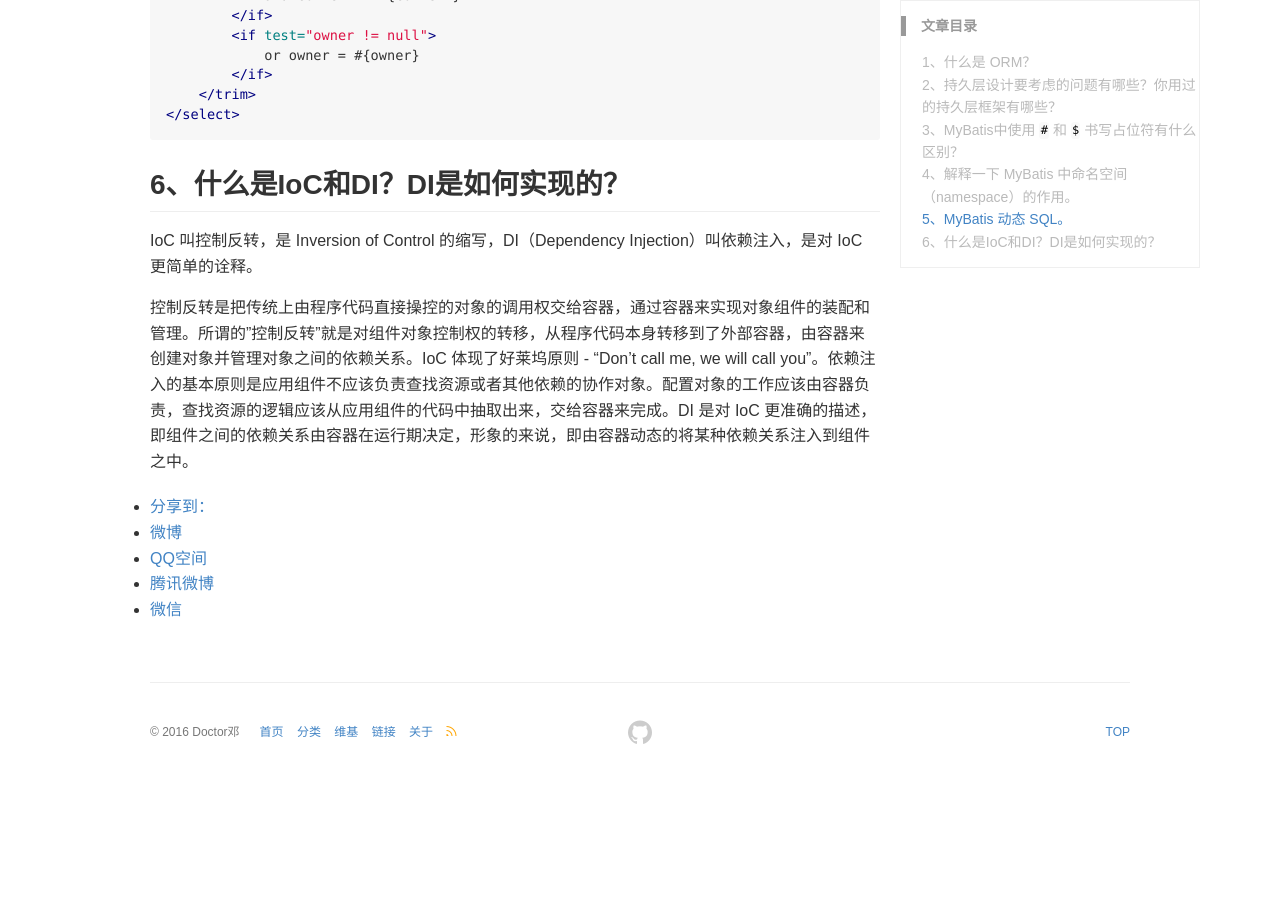
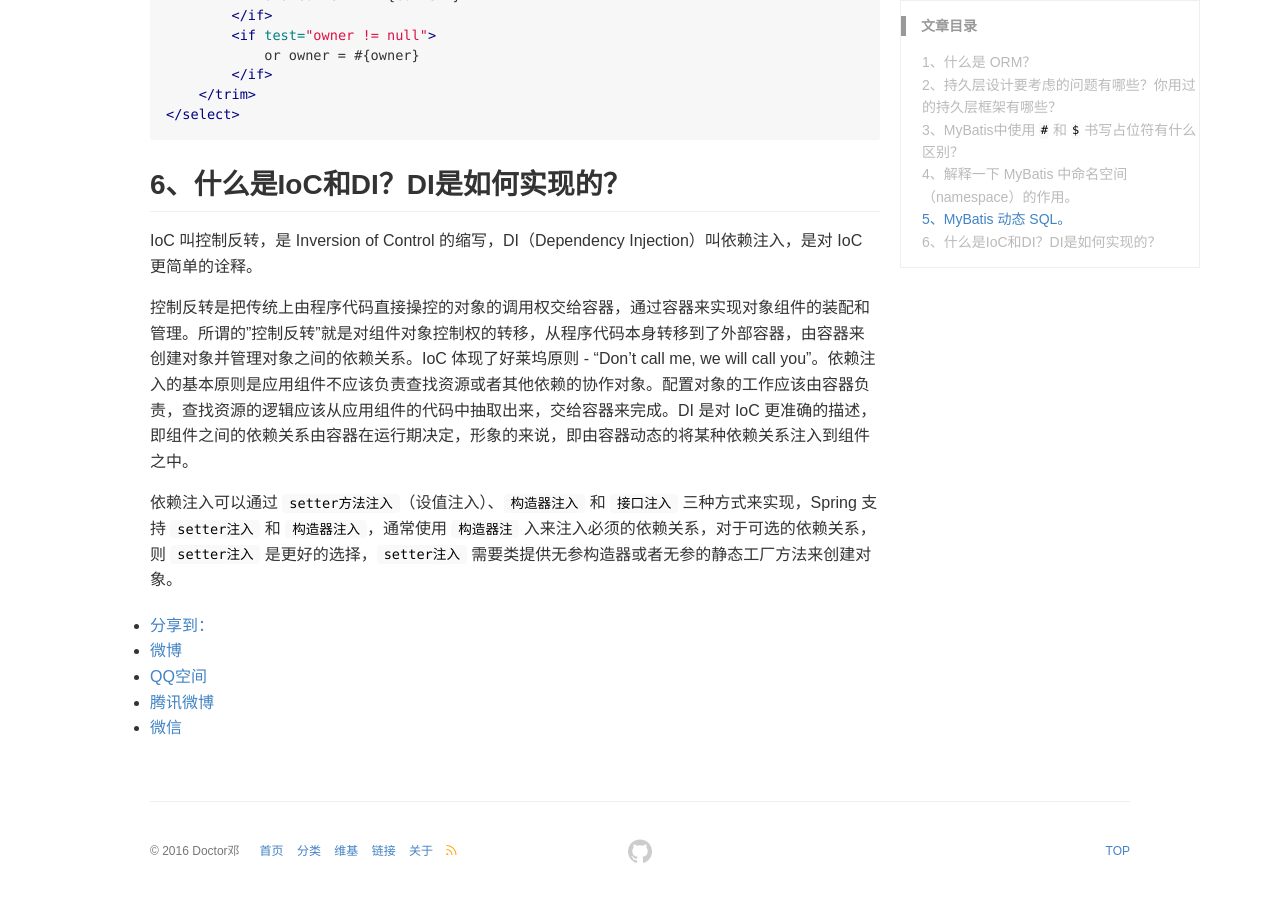
Before and after one commit to DoctorDeng/DoctorDeng.github.io, a Jekyll site: the page built from _posts/2016-09-18-java-SSM.md, in a window 1280 px wide and 900 px high, scrolled down 3060 px. Built offline with Jekyll 4.4.1, drawn with Linux system fonts in a browser that asks for light colours; comment, search, counter and statistics services are not loaded; before the commit the page ends 3841 px from its top, so only the background shows below that.

Commit message:
modify file

```diff
--- a/_posts/2016-09-18-java-SSM.md
+++ b/_posts/2016-09-18-java-SSM.md
@@ -128,3 +128,5 @@ MyBatis中用于实现动态SQL的元素主要有：
 IoC 叫控制反转，是 Inversion of Control 的缩写，DI（Dependency Injection）叫依赖注入，是对 IoC 更简单的诠释。
 
 控制反转是把传统上由程序代码直接操控的对象的调用权交给容器，通过容器来实现对象组件的装配和管理。所谓的"控制反转"就是对组件对象控制权的转移，从程序代码本身转移到了外部容器，由容器来创建对象并管理对象之间的依赖关系。IoC 体现了好莱坞原则 - "Don’t call me, we will call you"。依赖注入的基本原则是应用组件不应该负责查找资源或者其他依赖的协作对象。配置对象的工作应该由容器负责，查找资源的逻辑应该从应用组件的代码中抽取出来，交给容器来完成。DI 是对 IoC 更准确的描述，即组件之间的依赖关系由容器在运行期决定，形象的来说，即由容器动态的将某种依赖关系注入到组件之中。
+
+依赖注入可以通过 `setter方法注入`（设值注入）、`构造器注入` 和 `接口注入` 三种方式来实现，Spring 支持 `setter注入` 和 `构造器注入`，通常使用 `构造器注` 入来注入必须的依赖关系，对于可选的依赖关系，则 `setter注入` 是更好的选择，`setter注入` 需要类提供无参构造器或者无参的静态工厂方法来创建对象。
```
